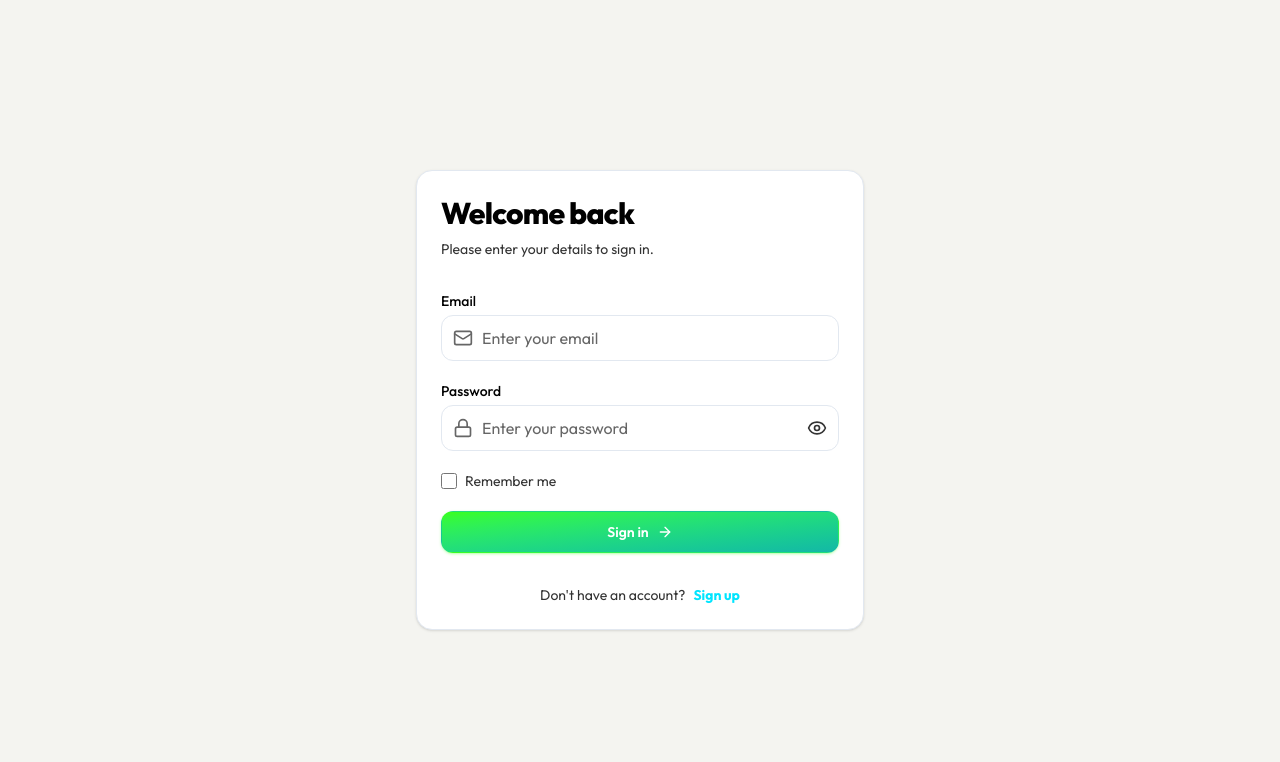
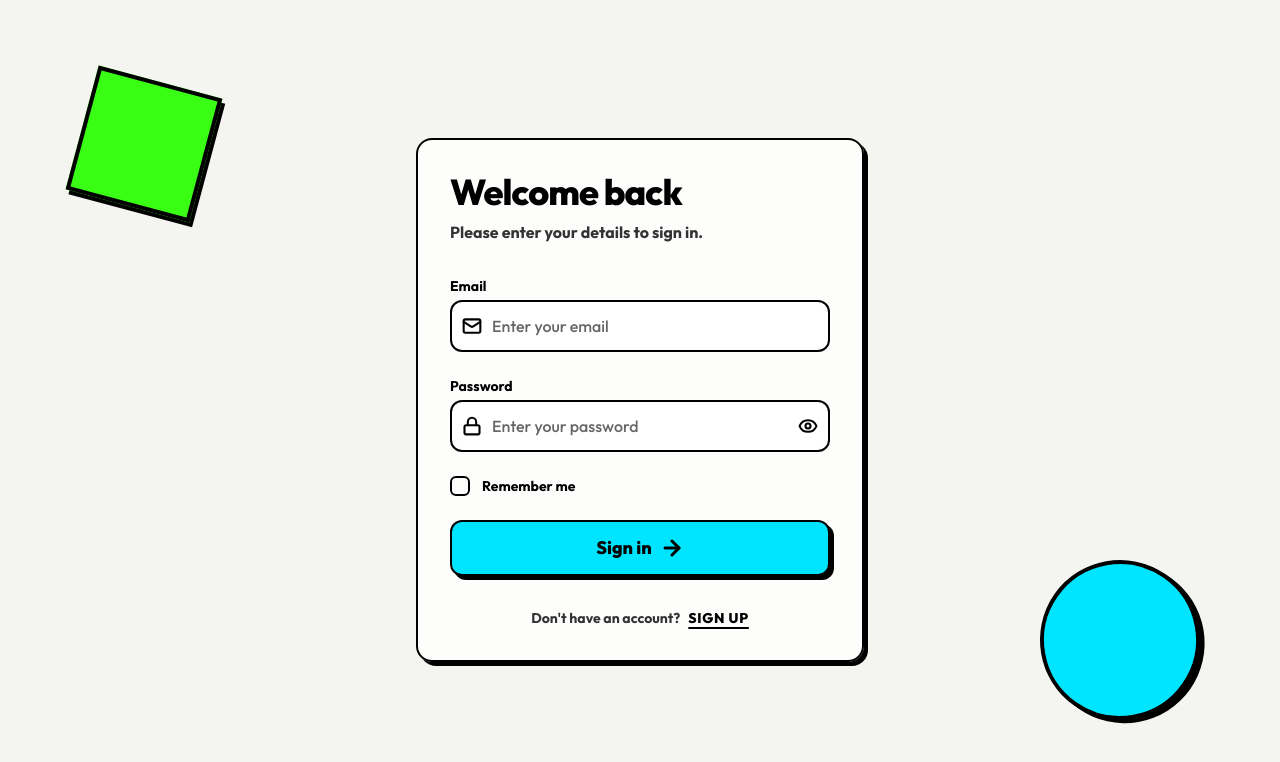
Before and after one commit to Suprabhat3/move-ready, a React (Vite) app in the folder frontend/: page /dashboard in a window 1280 px wide. Both pictures are taken after a click on the button "Log In". Shown: the top 762 px of the page. Built offline with nearby package versions, Linux system fonts and the light colour scheme; no server answers.

Commit message:
make the ui consistent

```diff
--- a/frontend/src/components/Navbar.tsx
+++ b/frontend/src/components/Navbar.tsx
@@ -71,16 +71,19 @@ const Navbar = ({
           <div className="flex items-center gap-3">
             <button
               onClick={() => onNavigate && onNavigate("dashboard")}
-              className="hidden md:flex items-center justify-center font-semibold transition-all duration-300 rounded-full py-2 px-5 text-text-main border border-border-dark hover:bg-bg-alt hover:border-text-main hover:-translate-y-0.5 shadow-sm cursor-pointer"
+              className="hidden md:flex items-center justify-center font-bold transition-all duration-300 rounded-xl py-2 px-5 text-black bg-white border-2 border-black shadow-[2px_2px_0px_0px_rgba(0,0,0,1)] hover-brutal cursor-pointer"
             >
               Dashboard
             </button>
-            <span className="hidden md:block text-sm text-text-muted max-w-44 truncate">
+            <span
+              className="hidden md:block font-bold text-sm text-black max-w-44 truncate px-4 py-1.5 border-2 border-black rounded-lg bg-black/5"
+              style={{ fontFamily: "var(--font-display)" }}
+            >
               {displayName}
             </span>
             <button
               onClick={onLogout}
-              className="flex items-center justify-center font-semibold transition-all duration-300 rounded-full py-2.5 px-7 text-white bg-gradient-to-br from-primary-blue to-primary-blue-dark hover:-translate-y-0.5 hover:shadow-lg shadow-md cursor-pointer"
+              className="flex items-center justify-center font-bold transition-all duration-300 rounded-xl py-2.5 px-7 text-black bg-[#ff00ff] border-2 border-black shadow-[2px_2px_0px_0px_rgba(0,0,0,1)] hover-brutal cursor-pointer"
             >
               Log Out
             </button>
@@ -89,13 +92,13 @@ const Navbar = ({
           <div className="flex items-center gap-4">
             <button
               onClick={() => onNavigate && onNavigate("login")}
-              className="hidden md:flex items-center justify-center font-semibold transition-all duration-300 rounded-full py-2 px-5 text-text-main border border-border-dark hover:bg-bg-alt hover:border-text-main hover:-translate-y-0.5 shadow-sm cursor-pointer"
+              className="hidden md:flex items-center justify-center font-bold transition-all duration-300 rounded-xl py-2 px-5 text-black bg-white border-2 border-black shadow-[2px_2px_0px_0px_rgba(0,0,0,1)] hover-brutal cursor-pointer"
             >
               Log In
             </button>
             <button
               onClick={() => onNavigate && onNavigate("register")}
-              className="flex items-center justify-center font-semibold transition-all duration-300 rounded-full py-2.5 px-7 text-white bg-gradient-to-br from-primary-green to-[#14b8a6] hover:-translate-y-0.5 hover:shadow-lg hover:shadow-primary-green/40 shadow-md shadow-primary-green/30 cursor-pointer"
+              className="flex items-center justify-center font-bold transition-all duration-300 rounded-xl py-2.5 px-7 text-black bg-[#39ff14] border-2 border-black shadow-[2px_2px_0px_0px_rgba(0,0,0,1)] hover-brutal cursor-pointer"
             >
               Get Started
             </button>
--- a/frontend/src/pages/Login.tsx
+++ b/frontend/src/pages/Login.tsx
@@ -52,75 +52,101 @@ export default function Login({
   };
 
   return (
-    <div className="min-h-screen flex items-center justify-center bg-bg-base px-4">
-      <div className="w-full max-w-md bg-bg-alt border border-border-light rounded-2xl p-6 shadow-sm">
-        <h2 className="text-3xl font-extrabold text-text-main tracking-tight">
+    <div className="min-h-screen flex items-center justify-center bg-bg-base px-4 relative overflow-hidden">
+      {/* Brutalist geometric background elements */}
+      <div className="absolute top-20 left-20 w-32 h-32 border-4 border-black bg-[#39ff14] shadow-brutal rotate-[15deg] hidden md:block z-0"></div>
+      <div className="absolute bottom-20 right-20 w-40 h-40 rounded-full border-4 border-black bg-[#00e5ff] shadow-brutal -rotate-[10deg] hidden md:block z-0"></div>
+
+      <div className="w-full max-w-md glass-brutal rounded-2xl p-8 relative z-10">
+        <h2
+          className="text-4xl font-black text-black tracking-tight mb-2"
+          style={{ fontFamily: "var(--font-display)" }}
+        >
           Welcome back
         </h2>
-        <p className="mt-2 text-sm text-text-muted">
+        <p className="text-text-muted font-bold">
           Please enter your details to sign in.
         </p>
 
-        <form className="space-y-5 mt-8" onSubmit={handleSubmit}>
+        <form className="space-y-6 mt-8" onSubmit={handleSubmit}>
           <div>
-            <label className="block text-sm font-medium text-text-main">Email</label>
-            <div className="mt-1 relative">
-              <div className="absolute inset-y-0 left-0 pl-3 flex items-center pointer-events-none">
-                <Mail className="h-5 w-5 text-text-light" />
+            <label className="block text-sm font-bold text-black mb-1">
+              Email
+            </label>
+            <div className="relative">
+              <div className="absolute inset-y-0 left-0 pl-3 flex items-center pointer-events-none z-10">
+                <Mail className="h-5 w-5 text-black" strokeWidth={2.5} />
               </div>
               <input
                 type="email"
                 required
                 value={email}
                 onChange={(e) => setEmail(e.target.value)}
-                className="block w-full pl-10 px-3 py-2.5 border border-border-light rounded-xl bg-bg-alt text-text-main placeholder-text-light focus:outline-none focus:ring-2 focus:ring-primary-blue focus:border-transparent transition duration-200"
+                className="block w-full pl-10 px-3 py-3 border-2 border-black rounded-xl bg-white text-black font-medium placeholder-text-light focus:outline-none focus:ring-none focus:shadow-[4px_4px_0px_0px_rgba(0,0,0,1)] transition-all duration-200"
                 placeholder="Enter your email"
               />
             </div>
           </div>
 
           <div>
-            <label className="block text-sm font-medium text-text-main">Password</label>
-            <div className="mt-1 relative">
-              <div className="absolute inset-y-0 left-0 pl-3 flex items-center pointer-events-none">
-                <Lock className="h-5 w-5 text-text-light" />
+            <label className="block text-sm font-bold text-black mb-1">
+              Password
+            </label>
+            <div className="relative">
+              <div className="absolute inset-y-0 left-0 pl-3 flex items-center pointer-events-none z-10">
+                <Lock className="h-5 w-5 text-black" strokeWidth={2.5} />
               </div>
               <input
                 type={showPassword ? "text" : "password"}
                 required
                 value={password}
                 onChange={(e) => setPassword(e.target.value)}
-                className="block w-full pl-10 pr-10 px-3 py-2.5 border border-border-light rounded-xl bg-bg-alt text-text-main placeholder-text-light focus:outline-none focus:ring-2 focus:ring-primary-blue focus:border-transparent transition duration-200"
+                className="block w-full pl-10 pr-10 px-3 py-3 border-2 border-black rounded-xl bg-white text-black font-medium placeholder-text-light focus:outline-none focus:ring-none focus:shadow-[4px_4px_0px_0px_rgba(0,0,0,1)] transition-all duration-200"
                 placeholder="Enter your password"
               />
-              <div className="absolute inset-y-0 right-0 pr-3 flex items-center">
+              <div className="absolute inset-y-0 right-0 pr-3 flex items-center z-10">
                 <button
                   type="button"
                   onClick={() => setShowPassword(!showPassword)}
-                  className="text-text-muted hover:text-text-main transition-colors focus:outline-none cursor-pointer"
+                  className="text-black hover:scale-110 transition-transform focus:outline-none cursor-pointer"
                 >
                   {showPassword ? (
-                    <EyeOff className="h-5 w-5" />
+                    <EyeOff className="h-5 w-5" strokeWidth={2.5} />
                   ) : (
-                    <Eye className="h-5 w-5" />
+                    <Eye className="h-5 w-5" strokeWidth={2.5} />
                   )}
                 </button>
               </div>
             </div>
           </div>
 
-          <label className="flex items-center gap-2 text-sm text-text-muted cursor-pointer">
-            <input
-              type="checkbox"
-              checked={rememberMe}
-              onChange={(e) => setRememberMe(e.target.checked)}
-              className="h-4 w-4"
-            />
+          <label className="flex items-center gap-3 text-sm font-bold text-black cursor-pointer group w-fit">
+            <div className="relative flex items-center">
+              <input
+                type="checkbox"
+                checked={rememberMe}
+                onChange={(e) => setRememberMe(e.target.checked)}
+                className="peer appearance-none w-5 h-5 border-2 border-black rounded-md checked:bg-[#39ff14] checked:shadow-[2px_2px_0px_0px_rgba(0,0,0,1)] cursor-pointer transition-all"
+              />
+              <svg
+                className="absolute w-3 h-3 pointer-events-none hidden peer-checked:block left-1 top-1 text-black"
+                viewBox="0 0 14 14"
+                fill="none"
+              >
+                <path
+                  d="M1 7L4.5 10.5L13 1.5"
+                  stroke="currentColor"
+                  strokeWidth="3"
+                  strokeLinecap="round"
+                  strokeLinejoin="round"
+                />
+              </svg>
+            </div>
             Remember me
           </label>
 
           {error ? (
-            <p className="text-sm text-red-600 bg-red-50 border border-red-200 rounded-lg px-3 py-2">
+            <p className="text-sm font-bold text-black bg-[#ff00ff] border-2 border-black shadow-[2px_2px_0px_0px_rgba(0,0,0,1)] rounded-xl px-4 py-3">
               {error}
             </p>
           ) : null}
@@ -128,18 +154,23 @@ export default function Login({
           <button
             type="submit"
             disabled={isSubmitting}
-            className="w-full flex justify-center items-center py-2.5 px-4 border border-transparent rounded-xl shadow-sm shadow-primary-green/30 text-sm font-semibold text-white bg-gradient-to-br from-primary-green to-[#14b8a6] disabled:opacity-70"
+            className="w-full flex justify-center items-center py-3 px-4 border-2 border-black rounded-xl shadow-brutal text-lg font-black text-black bg-[#00e5ff] disabled:opacity-70 hover-brutal group"
           >
             {isSubmitting ? "Signing in..." : "Sign in"}
-            <ArrowRight className="ml-2 h-4 w-4" />
+            <ArrowRight
+              className="ml-2 h-6 w-6 transform group-hover:translate-x-1 transition-transform"
+              strokeWidth={3}
+            />
           </button>
         </form>
 
         <div className="mt-8 text-center text-sm flex items-center justify-center space-x-2">
-          <span className="text-text-muted">Don't have an account?</span>
+          <span className="text-text-muted font-bold">
+            Don't have an account?
+          </span>
           <button
             onClick={() => onNavigate("register")}
-            className="font-bold text-primary-blue hover:text-primary-blue-dark transition-colors cursor-pointer bg-transparent border-none p-0 inline-flex"
+            className="font-black text-black hover:text-[#ff00ff] transition-colors cursor-pointer bg-transparent border-none p-0 inline-flex uppercase tracking-wider underline decoration-2 underline-offset-4"
           >
             Sign up
           </button>
--- a/frontend/src/pages/Register.tsx
+++ b/frontend/src/pages/Register.tsx
@@ -1,4 +1,4 @@
-import { FormEvent, useState } from "react";
+import { type FormEvent, useState } from "react";
 import { Mail, Lock, User, Eye, EyeOff, ArrowRight } from "lucide-react";
 
 const API_BASE_URL = import.meta.env.VITE_API_URL || "http://localhost:4000";
@@ -38,7 +38,9 @@ export default function Register({
 
       if (!response.ok) {
         const data = await response.json().catch(() => null);
-        setError(data?.message || "Unable to create account. Please try again.");
+        setError(
+          data?.message || "Unable to create account. Please try again.",
+        );
         return;
       }
 
@@ -52,74 +54,87 @@ export default function Register({
   };
 
   return (
-    <div className="min-h-screen flex items-center justify-center bg-bg-base px-4">
-      <div className="w-full max-w-md bg-bg-alt border border-border-light rounded-2xl p-6 shadow-sm">
-        <h2 className="text-3xl font-extrabold text-text-main tracking-tight">
+    <div className="min-h-screen flex items-center justify-center bg-bg-base px-4 relative overflow-hidden">
+      {/* Brutalist geometric background elements */}
+      <div className="absolute top-20 right-20 w-32 h-32 border-4 border-black bg-[#ff00ff] shadow-brutal -rotate-[15deg] hidden md:block z-0"></div>
+      <div className="absolute bottom-20 left-20 w-40 h-40 rounded-full border-4 border-black bg-[#39ff14] shadow-brutal rotate-[10deg] hidden md:block z-0"></div>
+
+      <div className="w-full max-w-md glass-brutal rounded-2xl p-8 relative z-10">
+        <h2
+          className="text-4xl font-black text-black tracking-tight mb-2"
+          style={{ fontFamily: "var(--font-display)" }}
+        >
           Create an account
         </h2>
-        <p className="mt-2 text-sm text-text-muted">
+        <p className="text-text-muted font-bold">
           Join Move-Ready to find your perfect home.
         </p>
 
-        <form className="space-y-5 mt-8" onSubmit={handleSubmit}>
+        <form className="space-y-6 mt-8" onSubmit={handleSubmit}>
           <div>
-            <label className="block text-sm font-medium text-text-main">Full Name</label>
-            <div className="mt-1 relative">
-              <div className="absolute inset-y-0 left-0 pl-3 flex items-center pointer-events-none">
-                <User className="h-5 w-5 text-text-light" />
+            <label className="block text-sm font-bold text-black mb-1">
+              Full Name
+            </label>
+            <div className="relative">
+              <div className="absolute inset-y-0 left-0 pl-3 flex items-center pointer-events-none z-10">
+                <User className="h-5 w-5 text-black" strokeWidth={2.5} />
               </div>
               <input
                 type="text"
                 required
                 value={name}
                 onChange={(e) => setName(e.target.value)}
-                className="block w-full pl-10 px-3 py-2.5 border border-border-light rounded-xl bg-bg-alt text-text-main placeholder-text-light focus:outline-none focus:ring-2 focus:ring-primary-blue focus:border-transparent transition duration-200"
+                className="block w-full pl-10 px-3 py-3 border-2 border-black rounded-xl bg-white text-black font-medium placeholder-text-light focus:outline-none focus:ring-none focus:shadow-[4px_4px_0px_0px_rgba(0,0,0,1)] transition-all duration-200"
                 placeholder="Your name"
               />
             </div>
           </div>
 
           <div>
-            <label className="block text-sm font-medium text-text-main">Email</label>
-            <div className="mt-1 relative">
-              <div className="absolute inset-y-0 left-0 pl-3 flex items-center pointer-events-none">
-                <Mail className="h-5 w-5 text-text-light" />
+            <label className="block text-sm font-bold text-black mb-1">
+              Email
+            </label>
+            <div className="relative">
+              <div className="absolute inset-y-0 left-0 pl-3 flex items-center pointer-events-none z-10">
+                <Mail className="h-5 w-5 text-black" strokeWidth={2.5} />
               </div>
               <input
                 type="email"
                 required
                 value={email}
                 onChange={(e) => setEmail(e.target.value)}
-                className="block w-full pl-10 px-3 py-2.5 border border-border-light rounded-xl bg-bg-alt text-text-main placeholder-text-light focus:outline-none focus:ring-2 focus:ring-primary-blue focus:border-transparent transition duration-200"
+                className="block w-full pl-10 px-3 py-3 border-2 border-black rounded-xl bg-white text-black font-medium placeholder-text-light focus:outline-none focus:ring-none focus:shadow-[4px_4px_0px_0px_rgba(0,0,0,1)] transition-all duration-200"
                 placeholder="Enter your email"
               />
             </div>
           </div>
 
           <div>
-            <label className="block text-sm font-medium text-text-main">Password</label>
-            <div className="mt-1 relative">
-              <div className="absolute inset-y-0 left-0 pl-3 flex items-center pointer-events-none">
-                <Lock className="h-5 w-5 text-text-light" />
+            <label className="block text-sm font-bold text-black mb-1">
+              Password
+            </label>
+            <div className="relative">
+              <div className="absolute inset-y-0 left-0 pl-3 flex items-center pointer-events-none z-10">
+                <Lock className="h-5 w-5 text-black" strokeWidth={2.5} />
               </div>
               <input
                 type={showPassword ? "text" : "password"}
                 required
                 value={password}
                 onChange={(e) => setPassword(e.target.value)}
-                className="block w-full pl-10 pr-10 px-3 py-2.5 border border-border-light rounded-xl bg-bg-alt text-text-main placeholder-text-light focus:outline-none focus:ring-2 focus:ring-primary-blue focus:border-transparent transition duration-200"
+                className="block w-full pl-10 pr-10 px-3 py-3 border-2 border-black rounded-xl bg-white text-black font-medium placeholder-text-light focus:outline-none focus:ring-none focus:shadow-[4px_4px_0px_0px_rgba(0,0,0,1)] transition-all duration-200"
                 placeholder="Create a password"
               />
-              <div className="absolute inset-y-0 right-0 pr-3 flex items-center">
+              <div className="absolute inset-y-0 right-0 pr-3 flex items-center z-10">
                 <button
                   type="button"
                   onClick={() => setShowPassword(!showPassword)}
-                  className="text-text-muted hover:text-text-main transition-colors focus:outline-none cursor-pointer"
+                  className="text-black hover:scale-110 transition-transform focus:outline-none cursor-pointer"
                 >
                   {showPassword ? (
-                    <EyeOff className="h-5 w-5" />
+                    <EyeOff className="h-5 w-5" strokeWidth={2.5} />
                   ) : (
-                    <Eye className="h-5 w-5" />
+                    <Eye className="h-5 w-5" strokeWidth={2.5} />
                   )}
                 </button>
               </div>
@@ -127,7 +142,7 @@ export default function Register({
           </div>
 
           {error ? (
-            <p className="text-sm text-red-600 bg-red-50 border border-red-200 rounded-lg px-3 py-2">
+            <p className="text-sm font-bold text-black bg-[#ff00ff] border-2 border-black shadow-[2px_2px_0px_0px_rgba(0,0,0,1)] rounded-xl px-4 py-3">
               {error}
             </p>
           ) : null}
@@ -135,18 +150,23 @@ export default function Register({
           <button
             type="submit"
             disabled={isSubmitting}
-            className="w-full flex justify-center items-center mt-2 py-2.5 px-4 border border-transparent rounded-xl shadow-sm shadow-primary-green/30 text-sm font-semibold text-white bg-gradient-to-br from-primary-green to-[#14b8a6] disabled:opacity-70"
+            className="w-full flex justify-center items-center py-3 px-4 mt-4 border-2 border-black rounded-xl shadow-brutal text-lg font-black text-black bg-[#39ff14] disabled:opacity-70 hover-brutal group"
           >
             {isSubmitting ? "Creating account..." : "Create account"}
-            <ArrowRight className="ml-2 h-4 w-4" />
+            <ArrowRight
+              className="ml-2 h-6 w-6 transform group-hover:translate-x-1 transition-transform"
+              strokeWidth={3}
+            />
           </button>
         </form>
 
         <div className="mt-10 text-center text-sm flex items-center justify-center space-x-2 pb-2">
-          <span className="text-text-muted">Already have an account?</span>
+          <span className="text-text-muted font-bold">
+            Already have an account?
+          </span>
           <button
             onClick={() => onNavigate("login")}
-            className="font-bold text-primary-blue hover:text-primary-blue-dark transition-colors cursor-pointer bg-transparent border-none p-0 inline-flex"
+            className="font-black text-black hover:text-[#00e5ff] transition-colors cursor-pointer bg-transparent border-none p-0 inline-flex uppercase tracking-wider underline decoration-2 underline-offset-4"
           >
             Sign in
           </button>
```
